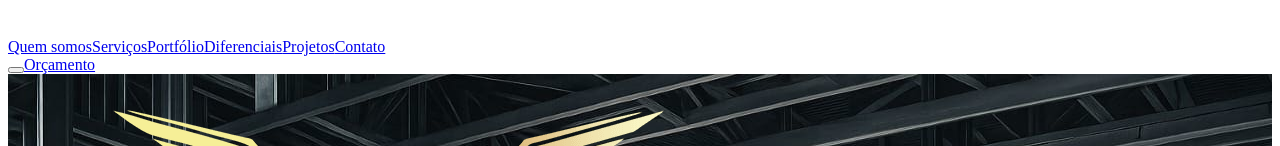
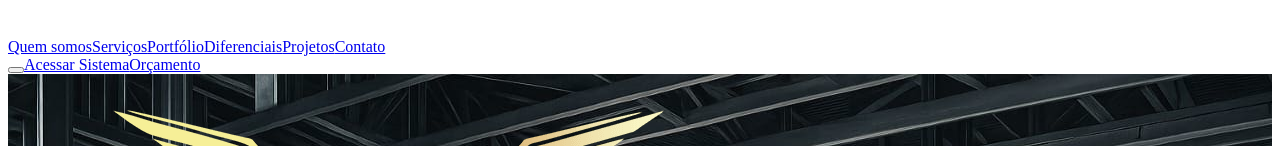
Before and after one commit to oppermannconstrucoesaseco-lgtm/oppermann-site, a React (Vite) app: page / in a window 1280 px wide. Shown: the part 421-567 px from the top of the page. Built offline with nearby package versions, Linux system fonts and the light colour scheme; the HTML template or start-up script is replaced by a standard one.

Commit message:
feat: botao Acessar Sistema no header

```diff
--- a/src/components/Header.jsx
+++ b/src/components/Header.jsx
@@ -72,6 +72,14 @@ export function Header() {
             <span />
           </button>
 
+          <a
+            className="header-sistema"
+            href="https://oppermann-site.vercel.app"
+            target="_blank"
+            rel="noreferrer"
+          >
+            Acessar Sistema
+          </a>
           <a className="header-contact" href={getWhatsAppUrl()} target="_blank" rel="noreferrer">
             Orçamento
           </a>
@@ -119,6 +127,18 @@ export function Header() {
             </ul>
 
             <a
+              className="mobile-menu-cta mobile-menu-cta--sistema"
+              href="https://oppermann-site.vercel.app"
+              target="_blank"
+              rel="noreferrer"
+              onClick={() => setMenuOpen(false)}
+            >
+              <svg width="18" height="18" viewBox="0 0 24 24" fill="none" stroke="currentColor" strokeWidth="2" strokeLinecap="round" strokeLinejoin="round">
+                <rect x="2" y="3" width="20" height="14" rx="2"/><polyline points="8 21 12 17 16 21"/>
+              </svg>
+              Acessar Sistema
+            </a>
+            <a
               className="mobile-menu-cta"
               href={getWhatsAppUrl()}
               target="_blank"
--- a/src/styles/index.css
+++ b/src/styles/index.css
@@ -285,6 +285,26 @@ body:has(#contato:target) .site-nav a[href="#contato"]::after {
     inset 0 -1px 0 rgba(60, 42, 12, 0.28);
 }
 
+.header-sistema {
+  flex: 0 0 auto;
+  min-height: 48px;
+  border: 1px solid rgba(255,255,255,0.18);
+  border-radius: var(--radius);
+  padding: 13px 20px;
+  background: rgba(255,255,255,0.06);
+  color: var(--color-text, #e8e0d0);
+  font-size: 0.88rem;
+  font-weight: 700;
+  letter-spacing: 0.02em;
+  transition: background 200ms ease, border-color 200ms ease, transform 200ms ease;
+  white-space: nowrap;
+}
+.header-sistema:hover {
+  background: rgba(255,255,255,0.12);
+  border-color: rgba(237,207,137,0.45);
+  transform: translateY(-1px);
+}
+
 /* ── Agrupador direito do header ────────────────────── */
 .header-right {
   display: flex;
@@ -460,6 +480,16 @@ body:has(#contato:target) .site-nav a[href="#contato"]::after {
 
 .mobile-menu-cta:hover {
   background: var(--color-gold-bright);
+}
+
+.mobile-menu-cta--sistema {
+  background: rgba(255,255,255,0.07);
+  color: var(--color-text, #e8e0d0);
+  border: 1px solid rgba(255,255,255,0.15);
+  margin-bottom: 10px;
+}
+.mobile-menu-cta--sistema:hover {
+  background: rgba(255,255,255,0.13);
 }
 
 .hero {
```
